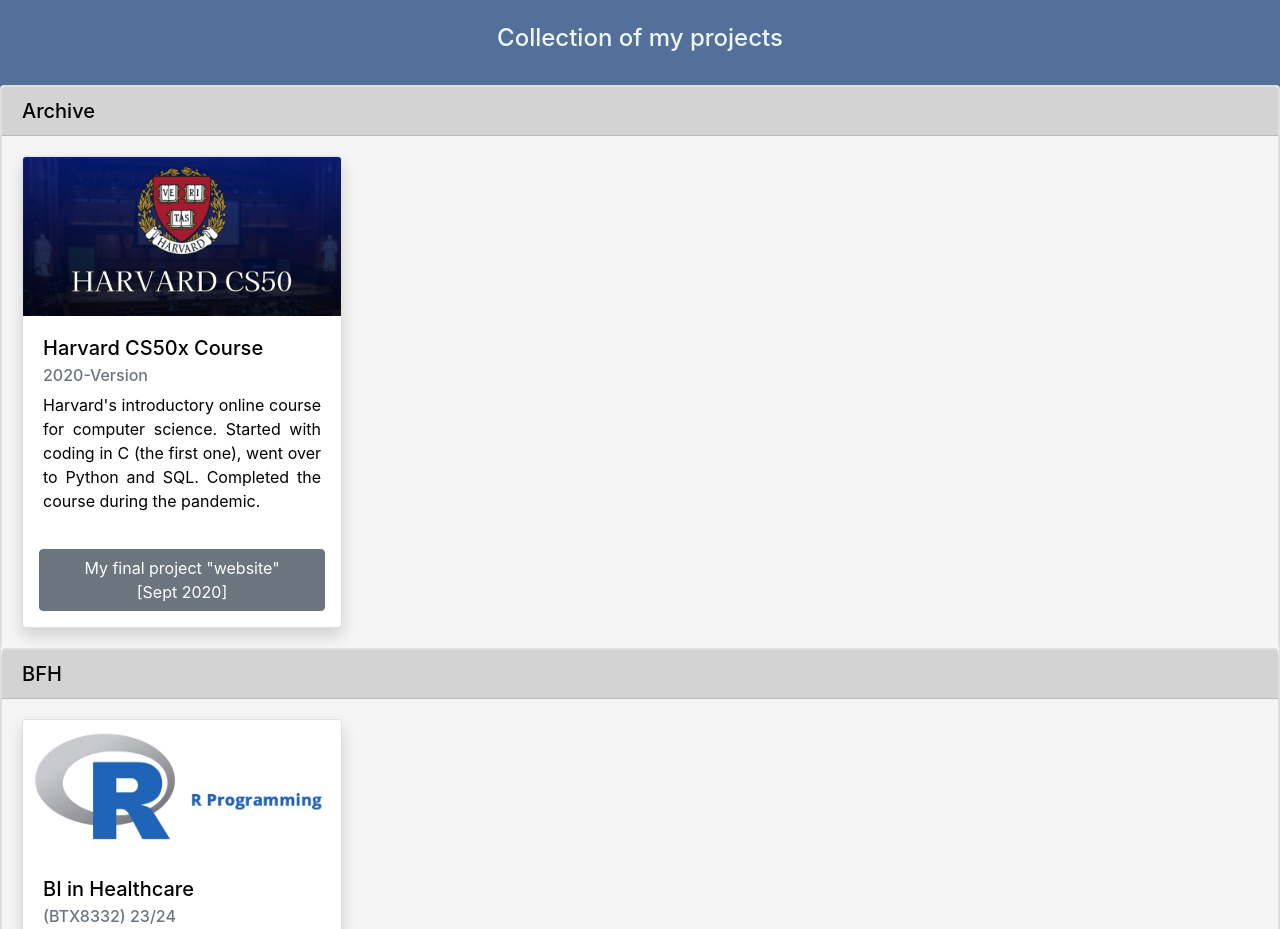
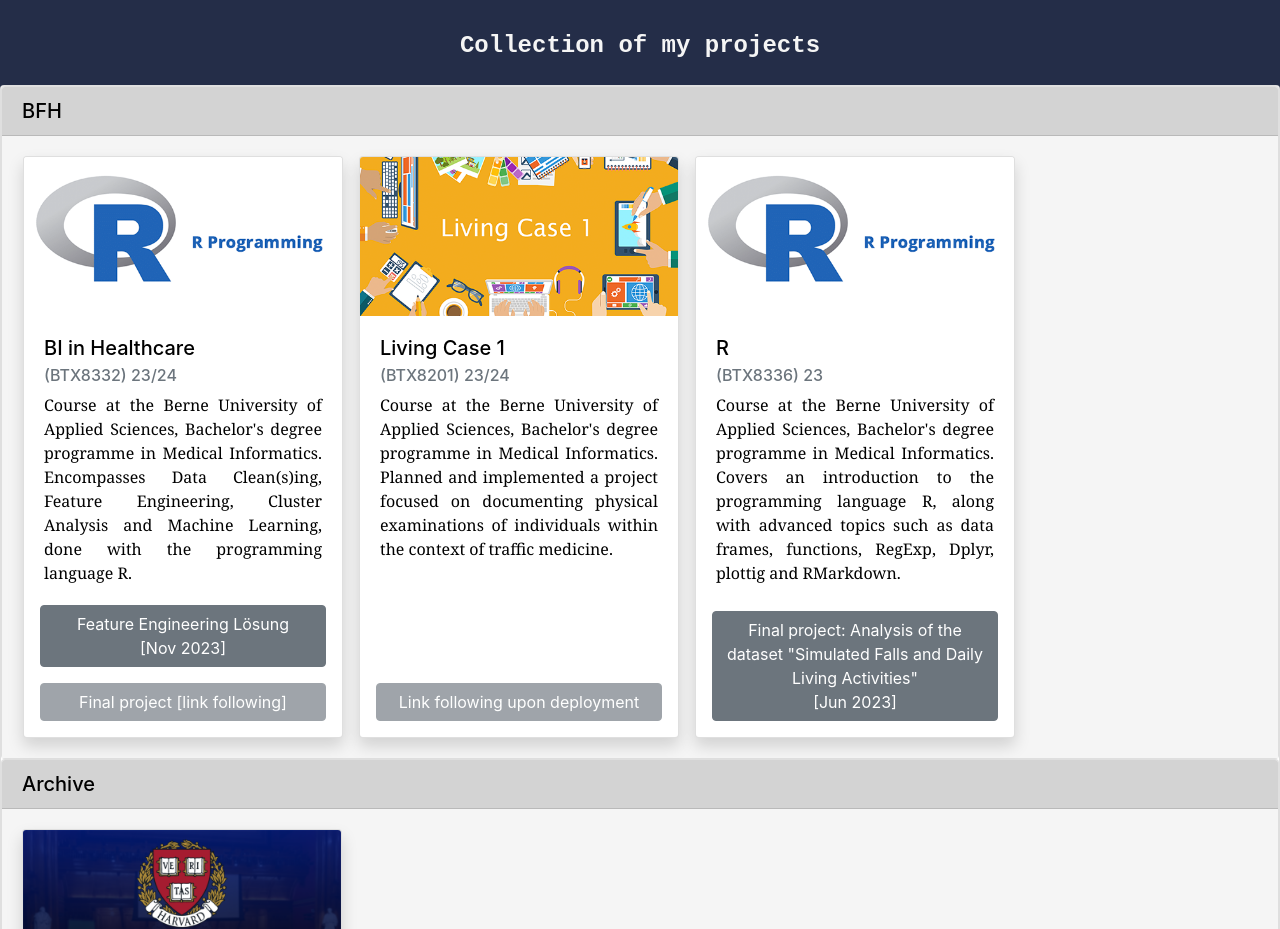
Before and after one commit to maxnoob/maxnoob.github.io, a plain HTML site: page index.html in a window 1280 px wide. Shown: the top 929 px of the page. Drawn offline with nearby package versions, Linux system fonts and the light colour scheme.

Commit message:
added old r course

```diff
--- a/index.html
+++ b/index.html
@@ -16,13 +16,96 @@
   </head>
   <body>
     <div class="py-4 px-lg-5 bg-transparent cent">
-      <h4 style="color: aliceblue">Collection of my projects</h4>
+      <h4 class="cstm_title mt-2 mb-0" style="color: whitesmoke">
+        Collection of my projects
+      </h4>
     </div>
 
     <div class="card">
       <div class="card">
-        <h5 class="card-header"">Archive</h5>
-        <div class="card-body"">
+        <h5 class="card-header">BFH</h5>
+        <div class="card-body">
+          <div class="row">
+            <div class="card shadow ml-3" style="width: 20rem">
+              <img
+                class="card-img-top"
+                src="/media/r_logo2.png"
+                alt="Logo of R programming language"
+              />
+              <div class="card-body bg-white">
+                <h5 class="card-title">BI in Healthcare</h5>
+                <h6 class="card-subtitle mb-2 text-muted">(BTX8332) 23/24</h6>
+                <p class="card-text">
+                  Course at the Berne University of Applied Sciences, Bachelor's
+                  degree programme in Medical Informatics. Encompasses Data
+                  Clean(s)ing, Feature Engineering, Cluster Analysis and Machine
+                  Learning, done with the programming language R.
+                </p>
+              </div>
+              <a
+                class="btn-secondary btn btn-margin mt-0 cent"
+                href="https://maxnoob.github.io/bfh_r/bi_in_healthcare/BI_FeatureEngineering_Loesung.html"
+                >Feature Engineering Lösung <br />[Nov 2023]</a
+              >
+              <a class="btn-secondary btn btn-margin cent disabled mt-0" href=""
+                >Final project [link following] <br
+              /></a>
+            </div>
+
+            <div class="card shadow ml-3" style="width: 20rem">
+              <img
+                class="card-img-top"
+                src="/media/LC1_Moodle.png"
+                alt="Logo containing 'Living Case 1'"
+              />
+
+              <div class="card-body bg-white">
+                <h5 class="card-title">Living Case 1</h5>
+                <h6 class="card-subtitle mb-2 text-muted">(BTX8201) 23/24</h6>
+                <p class="card-text">
+                  Course at the Berne University of Applied Sciences, Bachelor's
+                  degree programme in Medical Informatics. Planned and
+                  implemented a project focused on documenting physical
+                  examinations of individuals within the context of traffic
+                  medicine.
+                </p>
+              </div>
+              <a class="btn-secondary btn btn-margin cent disabled" href=""
+                >Link following upon deployment <br
+              /></a>
+            </div>
+
+            <div class="card shadow ml-3" style="width: 20rem">
+              <img
+                class="card-img-top"
+                src="/media/r_logo2.png"
+                alt="Logo of R programming language"
+              />
+
+              <div class="card-body bg-white">
+                <h5 class="card-title">R</h5>
+                <h6 class="card-subtitle mb-2 text-muted">(BTX8336) 23</h6>
+                <p class="card-text">
+                  Course at the Berne University of Applied Sciences, Bachelor's
+                  degree programme in Medical Informatics. Covers an
+                  introduction to the programming language R, along with
+                  advanced topics such as data frames, functions, RegExp, Dplyr,
+                  plottig and RMarkdown.
+                </p>
+              </div>
+              <a
+                class="btn-secondary btn btn-margin cent mt-0"
+                href="https://maxnoob.github.io/bfh_r/R_BTX8336/Documentation.html"
+                >Final project: Analysis of the dataset "Simulated Falls and
+                Daily Living Activities" <br />[Jun 2023]</a
+              >
+            </div>
+          </div>
+        </div>
+      </div>
+      <div class="card">
+        <h5 class="card-header">Archive</h5>
+        <div class="card-body">
           <div class="card shadow" style="width: 20rem">
             <img
               class="card-img-top"
@@ -35,50 +118,24 @@
               <h6 class="card-subtitle mb-2 text-muted">2020-Version</h6>
               <p class="card-text">
                 Harvard's introductory online course for computer science.
-                Started with coding in C (the first one), went over to Python
-                and SQL. Completed the course during the pandemic.
+                Learned about algorythms and datastructures. Started coding in
+                programming language C (the original), went over to Python and
+                JavaScript. Got familiar with HTML, CSS and SQL. Final project
+                was creation of own website from scratch. Completed the course
+                during the pandemic.
               </p>
             </div>
             <a
-              class="btn-secondary btn btn-margin cent"
+              class="btn-secondary btn btn-margin mt-0 cent"
               href="https://maxnoob.github.io/cs50_finalproject/"
-              >My final project "website" <br>[Sept 2020]</a
-            >
-          </div>
-        </div>
-      </div>
-
-      <div class="card">
-        <h5 class="card-header">BFH</h5>
-        <div class="card-body">
-          <div class="card shadow" style="width: 20rem">
-            <img
-              class="card-img-top"
-              src="/media/r_logo.png"
-              alt="Logo of CS50 course"
-            />
-
-            <div class="card-body bg-white">
-              <h5 class="card-title">BI in Healthcare</h5>
-              <h6 class="card-subtitle mb-2 text-muted">(BTX8332) 23/24</h6>
-              <p class="card-text">
-                Course at the Berne University of Applied Sciences, Bachelor's
-                degree programme in Medical Informatics. Encompasses Data
-                Clean(s)ing, Feature Engineering, Cluster Analysis and Machine
-                Learning, done with the programming language R.
-              </p>
-            </div>
-            <a
-              class="btn-secondary btn btn-margin cent"
-              href="https://maxnoob.github.io/bfh_r/bi_in_healthcare/BI_FeatureEngineering_Loesung.html"
-              >Feature Engineering Lösung <br>[Nov 2023]</a
+              >My final project "website" <br />[Sept 2020]</a
             >
           </div>
         </div>
       </div>
     </div>
     <br />
-    <footer class="cent" style="color: aliceblue">maxnoob 2023</footer>
+    <footer class="cent p-3" style="color: aliceblue">maxnoob 2023</footer>
 
     <script
       src="https://code.jquery.com/jquery-3.5.1.slim.min.js"
--- a/styles.css
+++ b/styles.css
@@ -3,10 +3,22 @@
 }
 
 body {
-  background-color: rgb(83, 112, 155); /* greyish background */
+  background-color: var(--color-blue-harvard); /* rgb(83, 112, 155); greyish background */
   text-align: justify;
   height: 100%;
-  color:black
+  color:black;
+  font-weight: 300;
+  -webkit-font-smoothing: antialiased;
+  text-rendering: optimizeLegibility;
+}
+
+.cstm_title {
+font-family: 'Courier New', Courier, monospace;
+font-weight: 700;
+}
+
+.card-text{
+  font-family: source-serif-pro, Georgia, Cambria, "Times New Roman", Times, serif;
 }
 
 .card_label {
@@ -149,3 +161,7 @@
     padding-right: 1rem;
   }
 }
+
+:root{
+  --color-blue-harvard: #242d48;
+}
```
Also changed, not shown: media/LC1_Moodle.jpeg (added), media/LC1_Moodle.png (added), media/r_logo2.png (added), 1 other file.
